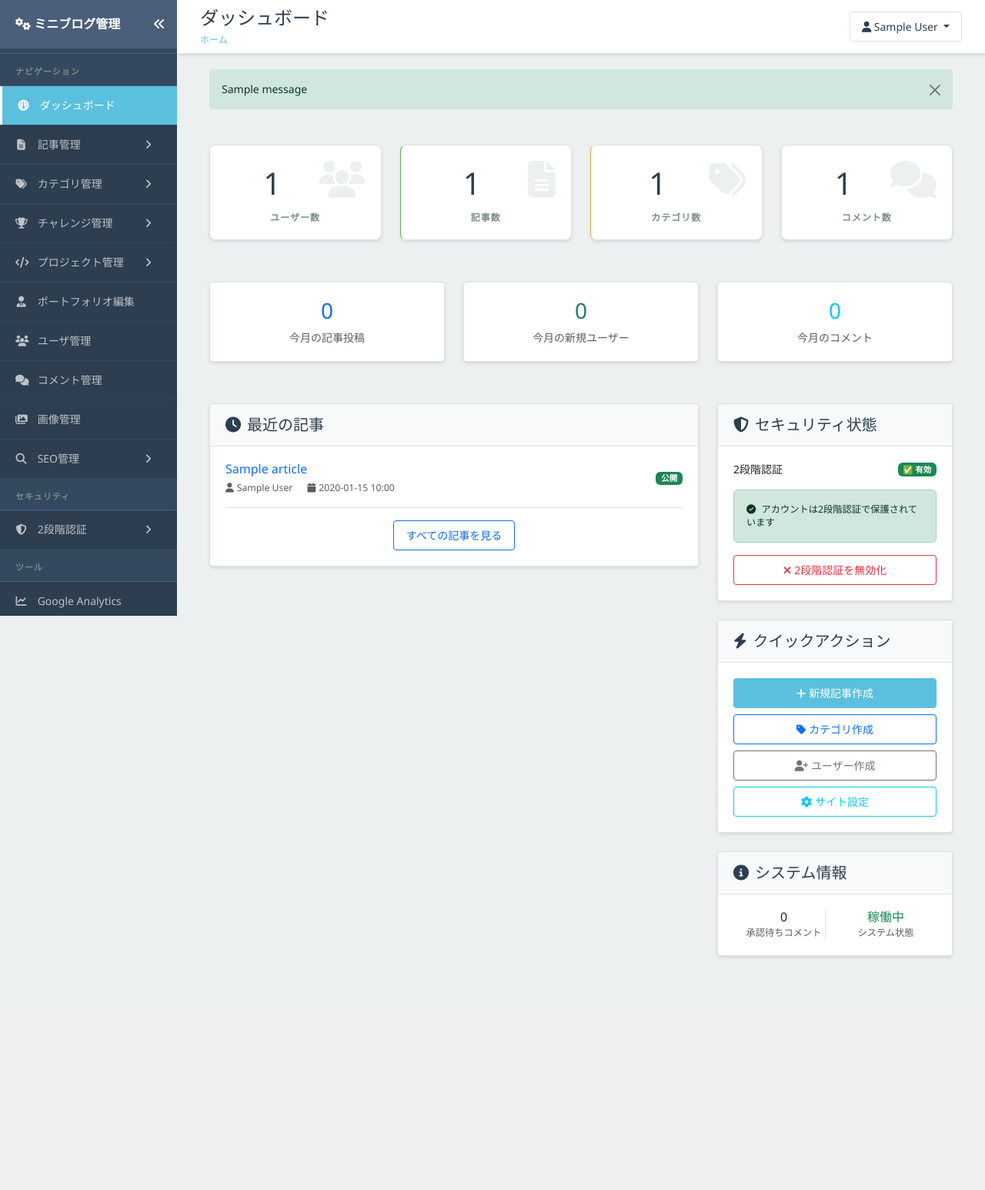
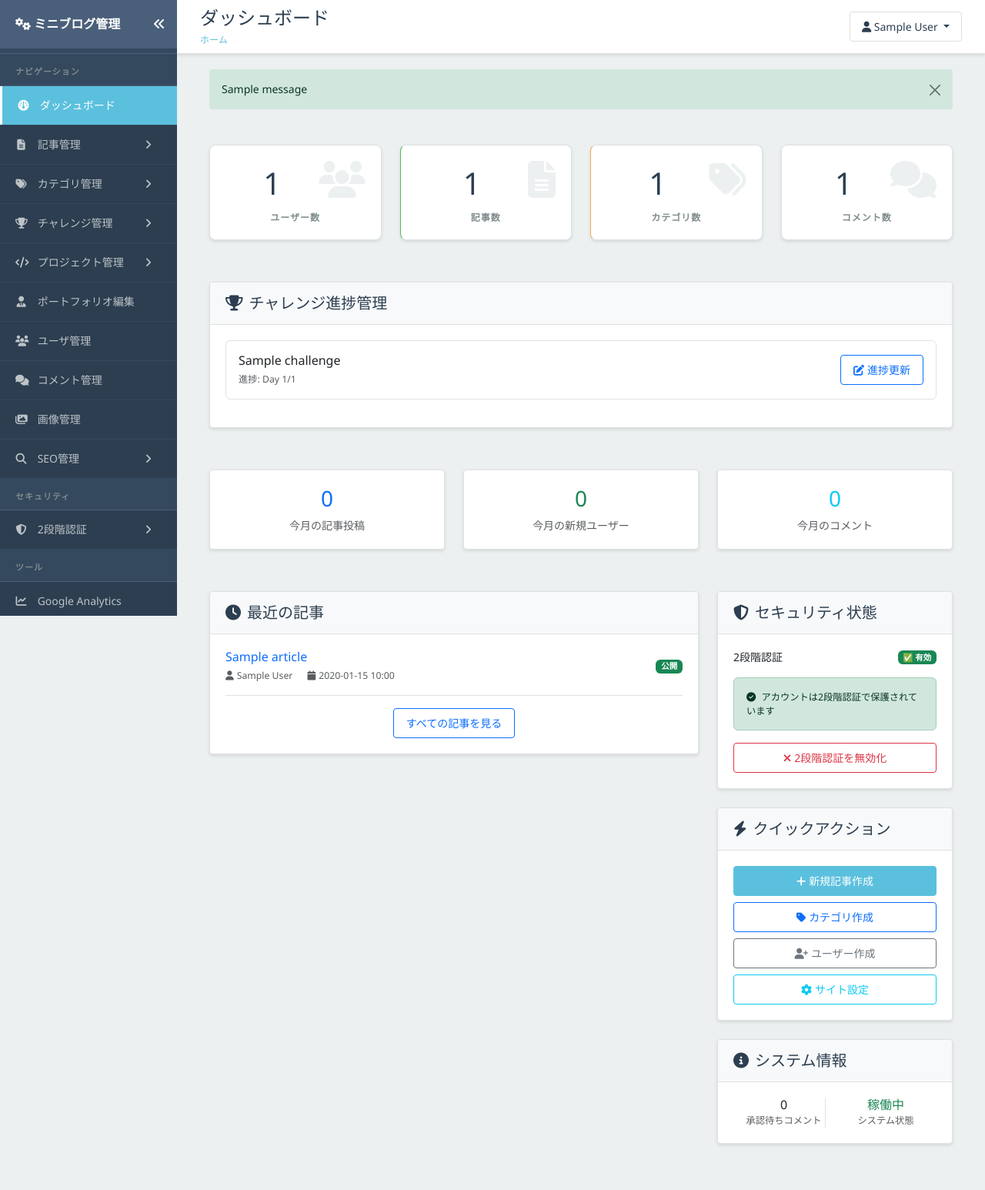
Before and after one commit to miyakawa2449/portfolio, a Flask app: page /admin/ in a window 1280 px wide. Shown: the whole page at 77% size. Before the commit the page ends 1245 px from the top, so only its background shows below. Run offline with Flask 3, Linux system fonts and the light colour scheme; a user stored in the database is signed in; tables that the repository leaves empty hold one stand-in row (values such as "Sample post"); one stand-in notice (Sample message) is shown; some libraries are stand-ins or nearby versions.

Commit message:
管理画面UI改善・機能追加：重複メッセージ修正・ギャラリーマトリックス表示・進捗管理
- サイト設定: 重複flashメッセージ削除・不要な更新ボタン削除
- 画像ギャラリー: CSS Grid→Bootstrap Grid変更でマトリックス表示実現
- ギャラリー選択: デバッグログ追加で問題診断強化
- ダッシュボード: チャレンジ進捗管理パネル追加・編集画面連携

🤖 Generated with [Claude Code](https://claude.ai/code)

Co-Authored-By: Claude <noreply@anthropic.com>

```diff
--- a/admin.py
+++ b/admin.py
@@ -627,11 +627,17 @@ def dashboard():
         'pending_comments': pending_comments
     }
 
+    # チャレンジ一覧を取得
+    challenges = db.session.execute(
+        select(Challenge).order_by(Challenge.display_order, Challenge.id)
+    ).scalars().all()
+
     return render_template('admin/dashboard.html',
                          stats=stats,
                          monthly_stats=monthly_stats,
                          recent_data=recent_data,
-                         chart_data=[])
+                         chart_data=[],
+                         challenges=challenges)
 
 # ユーザー管理
 @admin_bp.route('/users/')
@@ -1162,10 +1168,14 @@ def edit_article(article_id):
             # ギャラリーから選択された画像の処理
             if request.form.get('selected_gallery_image'):
                 selected_image_url = request.form.get('selected_gallery_image')
+                current_app.logger.info(f"Gallery image selected: {selected_image_url}")
                 # URLからファイル名を抽出 (/static/uploads/category/filename.ext -> category/filename.ext)
                 if selected_image_url.startswith('/static/uploads/'):
                     relative_path = selected_image_url.replace('/static/uploads/', '')
                     form_data['featured_image'] = relative_path
+                    current_app.logger.info(f"Gallery image processed: {relative_path}")
+                else:
+                    current_app.logger.warning(f"Invalid gallery image URL: {selected_image_url}")
 
             # 記事更新
             updated_article, error = ArticleService.update_article(article, form_data)
@@ -3298,6 +3308,7 @@ def edit_challenge(challenge_id):
 
     return render_template('admin/challenge_form.html', challenge=challenge, action='edit')
 
+
 @admin_bp.route('/challenge/<int:challenge_id>/delete', methods=['POST'])
 @admin_required
 def delete_challenge(challenge_id):
--- a/templates/admin/dashboard.html
+++ b/templates/admin/dashboard.html
@@ -40,6 +40,36 @@
             </div>
             <div class="stats-number">{{ stats.comment_count if stats.comment_count is not none else 0 }}</div>
             <div class="stats-label">コメント数</div>
+        </div>
+    </div>
+</div>
+
+<!-- チャレンジ進捗管理 -->
+<div class="row mb-4">
+    <div class="col-12">
+        <div class="card">
+            <div class="card-header d-flex justify-content-between align-items-center">
+                <h5 class="mb-0"><i class="fas fa-trophy me-2"></i>チャレンジ進捗管理</h5>
+            </div>
+            <div class="card-body">
+                {% if challenges %}
+                    {% for challenge in challenges %}
+                    <div class="d-flex justify-content-between align-items-center mb-3 p-3 border rounded">
+                        <div>
+                            <h6 class="mb-1">{{ challenge.name }}</h6>
+                            <small class="text-muted">進捗: Day {{ challenge.days_elapsed }}/{{ challenge.target_days }}</small>
+                        </div>
+                        <div>
+                            <a href="{{ url_for('admin.edit_challenge', challenge_id=challenge.id) }}" class="btn btn-sm btn-outline-primary">
+                                <i class="fas fa-edit me-1"></i>進捗更新
+                            </a>
+                        </div>
+                    </div>
+                    {% endfor %}
+                {% else %}
+                    <p class="text-muted">チャレンジが見つかりません。</p>
+                {% endif %}
+            </div>
         </div>
     </div>
 </div>
@@ -266,4 +296,5 @@ document.addEventListener('DOMContentLoaded', function() {
 });
 </script>
 {% endif %}
+
 {% endblock %}
```
Also changed, not shown: templates/admin/article_form.html (+8 -15 lines), templates/admin/site_settings.html (+0 -15 lines).
